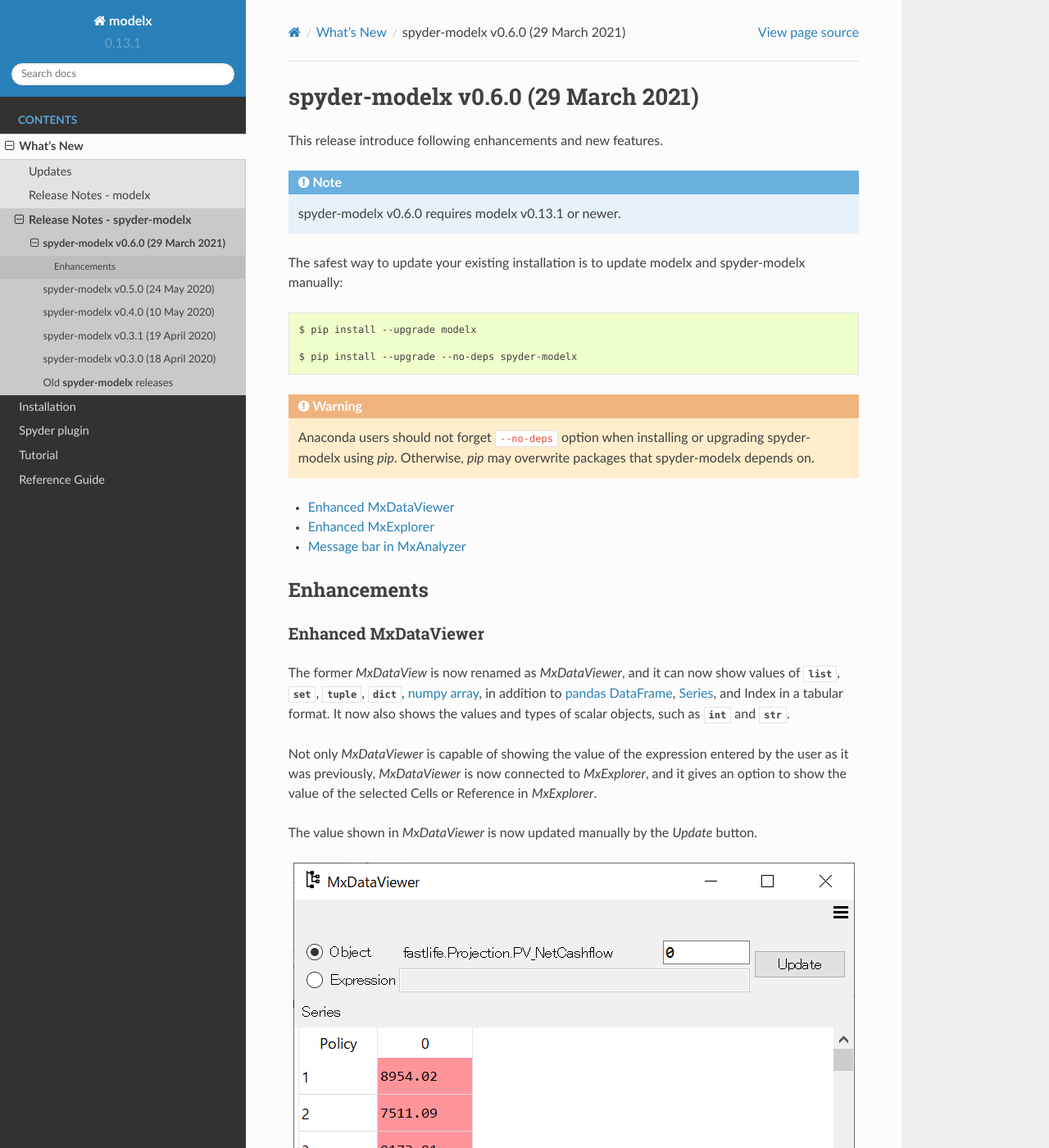
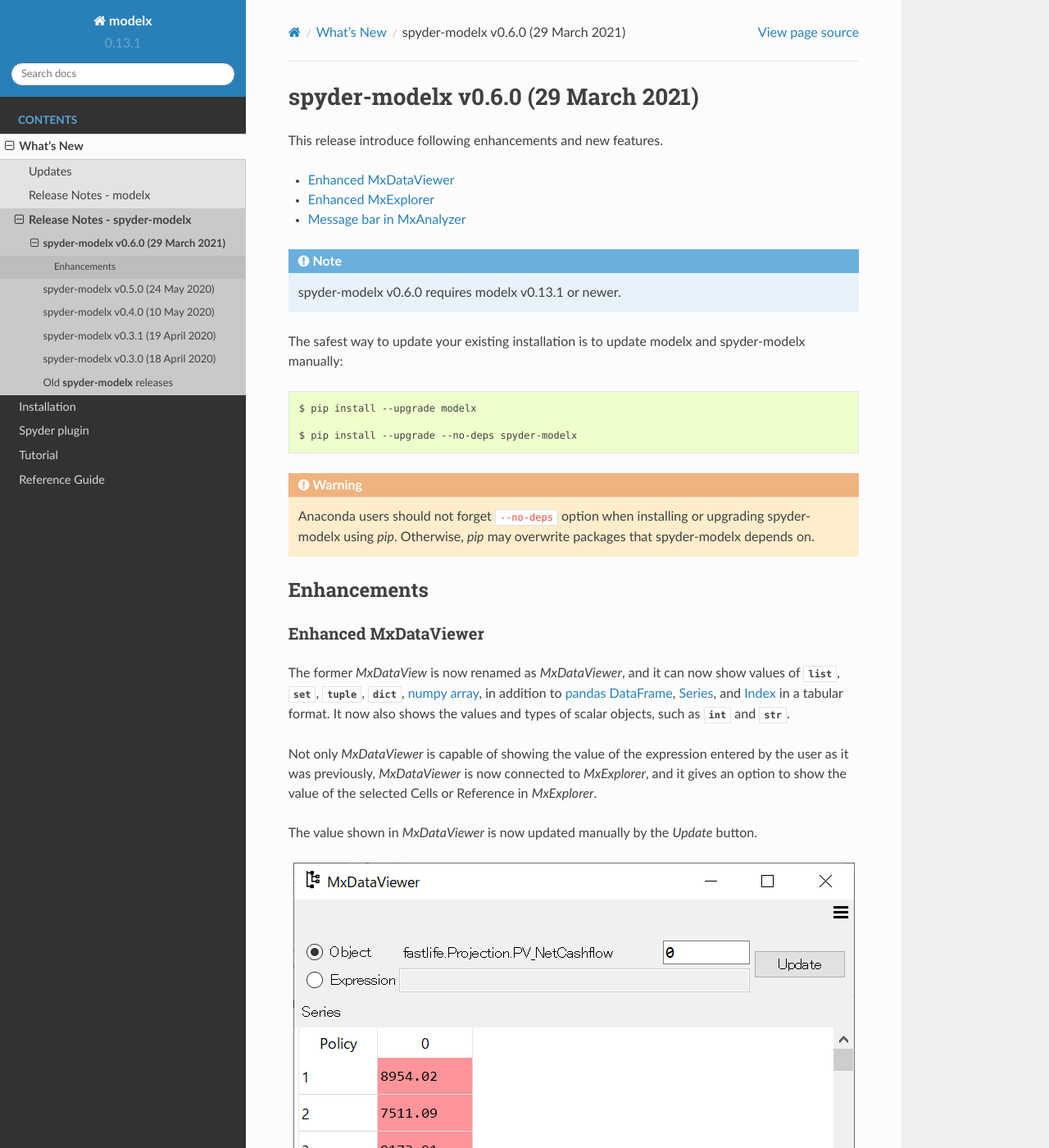
Before and after one commit to fumitoh/modelx, a Sphinx documentation site: the page built from doc/source/releases/spymx_relnotes_v0.6.0.rst, in a window 1280 px wide and 1400 px high. Shown: the whole window at 82% size. Built offline with Sphinx 7.4.7 and the Read the Docs theme 2.0.0, drawn with Linux system fonts in a browser that asks for light colours.

Commit message:
DOC: Minor chnages in spyder-modelx relnotes

```diff
--- a/doc/source/releases/spymx_relnotes_v0.6.0.rst
+++ b/doc/source/releases/spymx_relnotes_v0.6.0.rst
@@ -7,6 +7,10 @@
 ====================================
 
 This release introduce following enhancements and new features.
+
+* `Enhanced MxDataViewer`_
+* `Enhanced MxExplorer`_
+* `Message bar in MxAnalyzer`_
 
 .. note::
 
@@ -30,10 +34,6 @@
    depends on.
 
 
-* `Enhanced MxDataViewer`_
-* `Enhanced MxExplorer`_
-* `Message bar in MxAnalyzer`_
-
 Enhancements
 =============
 
@@ -43,7 +43,7 @@
 The former *MxDataView* is now renamed as *MxDataViewer*,
 and it can now show values of :obj:`list`, :obj:`set`, :obj:`tuple`,
 :obj:`dict`, `numpy`_ `array`_, in addition to
-`pandas`_ `DataFrame`_, `Series`_, and Index in a tabular format.
+`pandas`_ `DataFrame`_, `Series`_, and `Index`_ in a tabular format.
 It now also shows the values and types of scalar objects,
 such as :obj:`int` and :obj:`str`.
 
```
